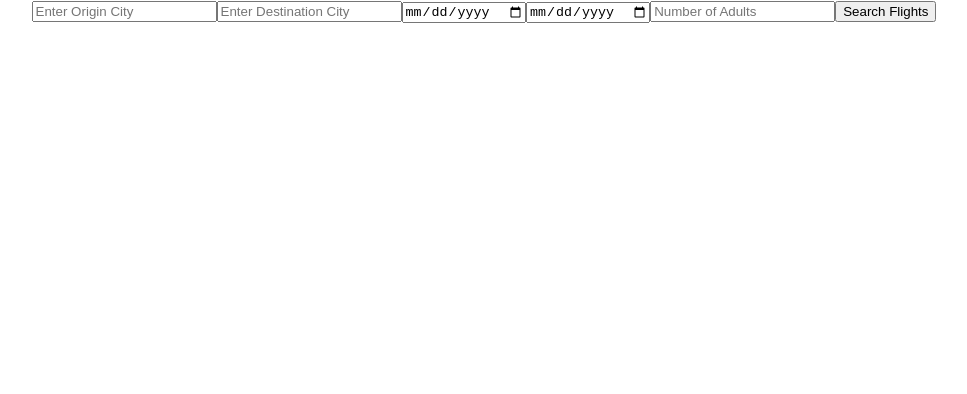
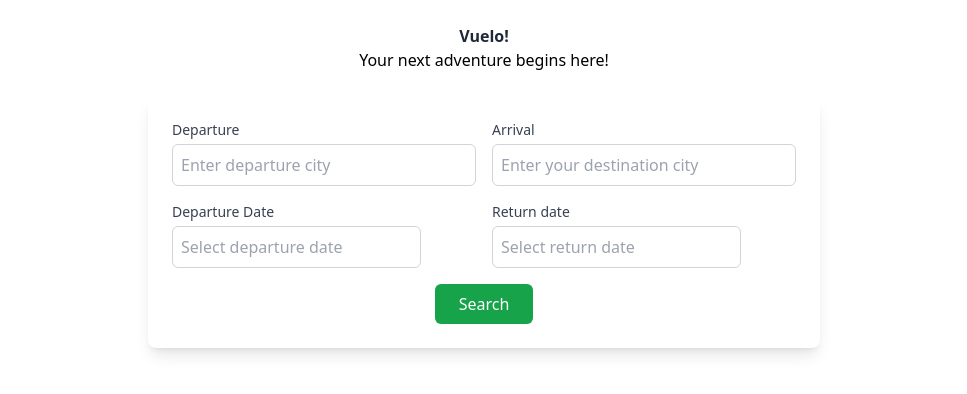
Before and after one commit to Jalysago/FlightVisualizationApp, a React (Create React App) app in the folder client/: page / in a window 1280 px wide. Shown: the top 394 px of the page, without its empty margins (156-1123 px from the left). Built offline with nearby package versions, Linux system fonts and the light colour scheme.

Commit message:
Search bar created

```diff
--- a/client/package.json
+++ b/client/package.json
@@ -8,6 +8,7 @@
     "@testing-library/user-event": "^13.5.0",
     "axios": "^1.7.7",
     "react": "^18.3.1",
+    "react-datepicker": "^7.5.0",
     "react-dom": "^18.3.1",
     "react-scripts": "5.0.1",
     "tailwind": "^4.0.0",
@@ -36,5 +37,10 @@
       "last 1 firefox version",
       "last 1 safari version"
     ]
+  },
+  "devDependencies": {
+    "autoprefixer": "^10.4.20",
+    "postcss": "^8.4.49",
+    "tailwindcss": "^3.4.15"
   }
 }
--- a/client/src/App.css
+++ b/client/src/App.css
@@ -1,38 +1,22 @@
-.App {
-  text-align: center;
-}
+/* Change the selected date color to green */
+.react-datepicker__day--selected {
+    background-color: #22c55e; /* Tailwind's green-500 */
+    color: white; /* Optional: Ensure the text remains readable */
+  }
 
-.App-logo {
-  height: 40vmin;
-  pointer-events: none;
-}
+  /* Change the hover effect for selected dates */
+  .react-datepicker__day--selected:hover {
+    background-color: #16a34a; /* Tailwind's green-600 */
+  }
 
-@media (prefers-reduced-motion: no-preference) {
-  .App-logo {
-    animation: App-logo-spin infinite 20s linear;
+  /* Change the highlight color for keyboard navigation */
+  .react-datepicker__day--keyboard-selected {
+    background-color: #22c55e; /* Tailwind's green-500 */
+    color: white;
   }
-}
 
-.App-header {
-  background-color: #282c34;
-  min-height: 100vh;
-  display: flex;
-  flex-direction: column;
-  align-items: center;
-  justify-content: center;
-  font-size: calc(10px + 2vmin);
-  color: white;
-}
-
-.App-link {
-  color: #61dafb;
-}
-
-@keyframes App-logo-spin {
-  from {
-    transform: rotate(0deg);
+  /* Change the range dates (for date range pickers) */
+  .react-datepicker__day--in-range {
+    background-color: #bbf7d0; /* Light green */
+    color: #14532d; /* Dark green for text */
   }
-  to {
-    transform: rotate(360deg);
-  }
-}
--- a/client/src/App.js
+++ b/client/src/App.js
@@ -1,18 +1,34 @@
-import './App.css';
-import React from 'react';
+import React, {useState} from 'react';
+import axios from 'axios';
+import FlightSearchForm from './components/FlightSearchForm';
+import FlightCard from './components/FlightCard';
 
+const App = () => {
+  const [flights, setFlights] = useState([]);
+  const [isLoading, setIsLoading] = useState(false);
+  const [error, setError] = useState(null);
+  const handleSearch = async(searchParams) => {
+    try {
+      setIsLoading(true);
+      setError(null);
 
-function App() {
+      const response = await axios.post("http://localhost:3001/flights-search", searchParams);
+      setFlights(response.data);
+    } catch(err) {
+      console.error(err);
+      setError("Failed to find flights. Try again later!");
+    } finally {
+      setIsLoading(false);
+    }
+  };
+
   return (
-    <div className="App">
-       <form id="flight-search-form">
-        <input type="text" id="origin" placeholder="Enter Origin City" required />
-        <input type="text" id="destination" placeholder="Enter Destination City" required />
-        <input type="date" id="departureDate" required />
-        <input type="date" id="backDate" required />
-        <input type="number" id="adults" placeholder="Number of Adults" required />
-        <button type="submit">Search Flights</button>
-    </form>
+    <div className="min-h-screen-green-200 p-6">
+      <header className="text-center mb-6">
+        <h1 className="text-3x1 font-bold text-gray-800">Vuelo!</h1>
+        <p>Your next adventure begins here!</p>
+      </header>
+      <FlightSearchForm onSearch={handleSearch} />
     </div>
   );
 }
--- a/client/src/components/FlightSearchForm.jsx
+++ b/client/src/components/FlightSearchForm.jsx
@@ -1,26 +1,30 @@
-import React, {useState} from 'react';
-import axios from 'axios';
+import React, { useState } from 'react';
+import DatePicker from 'react-datepicker';
+import 'react-datepicker/dist/react-datepicker.css';
 
 const FlightSearchForm = ({onSearch}) => {
     const [departure, setDeparture] = useState('');
     const [arrival, setArrival] = useState('');
-    const [departureDate, setDepartureDate] = useState('');
+    const [departureDate, setDepartureDate] = useState(null);
+    const [returnDate, setReturnDate] = useState(null);
 
     const handleSubmit = async (e) => {
         e.preventDefault();
         const flightData = {
             departure,
             arrival,
-            departureDate
+            departureDate,
+            returnDate,
         };
         onSearch(flightData);
     };
     return(
         <form
             onSubmit={handleSubmit}
-            className="bg-white p-6 rounded-lg shadow-lg w-full max-w-md"
+            className="bg-white p-6 rounded-lg shadow-lg w-full max-w-2xl mx-auto"
         >
-            <div className="mb-4">
+           <div className="flex flex-col md:flex-row gap-4">
+                <div className="flex-1">
                     <label
                         htmlFor="departure"
                         className="block text-sm font-medium text-gray-700"
@@ -37,6 +41,70 @@ const FlightSearchForm = ({onSearch}) => {
                         required
                     />
                 </div>
+                <div className="flex-1">
+                    <label
+                    htmlFor="arrival"
+                    className="block text-sm font-medium text-gray-700"
+                    >
+                        Arrival
+                    </label>
+                    <input
+                        type="text"
+                        id="arrival"
+                        className="mt-1 block w-full p-2 border border-gray-300 rounded-md"
+                        value={arrival}
+                        onChange={(e) => setArrival(e.target.value)}
+                        placeholder="Enter your destination city"
+                        required
+                    />
+                </div>
+            </div>
+
+            <div className="flex flex-col md:flex-row gap-4 mt-4">
+                <div className="flex-1">
+                    <label
+                        htmlFor="departureDate"
+                        className="block text-sm font-medium text-gray-700"
+                    >
+                        Departure Date
+                    </label>
+                    <DatePicker
+                        selected={departureDate}
+                        onChange={(date) => setDepartureDate(date)}
+                        startDate={departureDate}
+                        endDate={returnDate}
+                        selectsStart
+                        className="mt-1 block w-full p-2 border border-gray-300 rounded-md"
+                        placeholderText="Select departure date"
+                    />
+                </div>
+                <div className="flex-1">
+                    <label
+                        htmlFor="returnDate"
+                        className="block text-sm font-medium text-gray-700"
+                    >
+                        Return date
+                    </label>
+                    <DatePicker
+                        selected={returnDate}
+                        onChange={(date) => setReturnDate(date)}
+                        startDate={departureDate}
+                        endDate={returnDate}
+                        selectsEnd
+                        className="mt-1 block w-full p-2 border border-gray-300 rounded-md"
+                        placeholderText="Select return date"
+                        minDate={departureDate} // Ensure return date is after departure
+                    />
+                </div>
+           </div>
+           <div className="flex justify-center">
+           <button
+                        type="submit"
+                        className="bg-green-600 text-white py-2 px-6 rounded-md hover:bg-green-800 mt-4"
+                    >
+                        Search
+            </button>
+           </div>
         </form>
     );
 };
--- a/client/src/index.css
+++ b/client/src/index.css
@@ -1,13 +1,3 @@
-body {
-  margin: 0;
-  font-family: -apple-system, BlinkMacSystemFont, 'Segoe UI', 'Roboto', 'Oxygen',
-    'Ubuntu', 'Cantarell', 'Fira Sans', 'Droid Sans', 'Helvetica Neue',
-    sans-serif;
-  -webkit-font-smoothing: antialiased;
-  -moz-osx-font-smoothing: grayscale;
-}
-
-code {
-  font-family: source-code-pro, Menlo, Monaco, Consolas, 'Courier New',
-    monospace;
-}
+@tailwind base;
+@tailwind components;
+@tailwind utilities;
--- /dev/null
+++ b/client/tailwind.config.js
@@ -0,0 +1,7 @@
+module.exports = {
+  content: ["./src/**/*.{js,jsx,ts,tsx}", "./public/index.html"],
+  theme: {
+    extend: {},
+  },
+  plugins: [],
+};
```
Also changed, not shown: client/src/components/FlightCard.jsx (added), 1 other file (tests, documents, lock files or other folders). Lines whose indentation alone changed are shown as unchanged.
